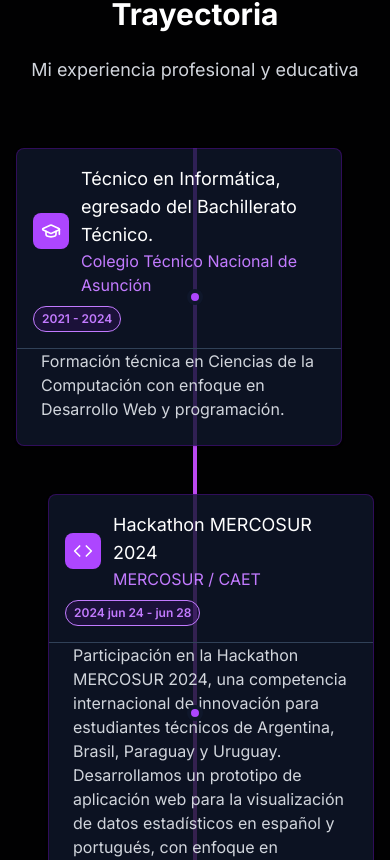
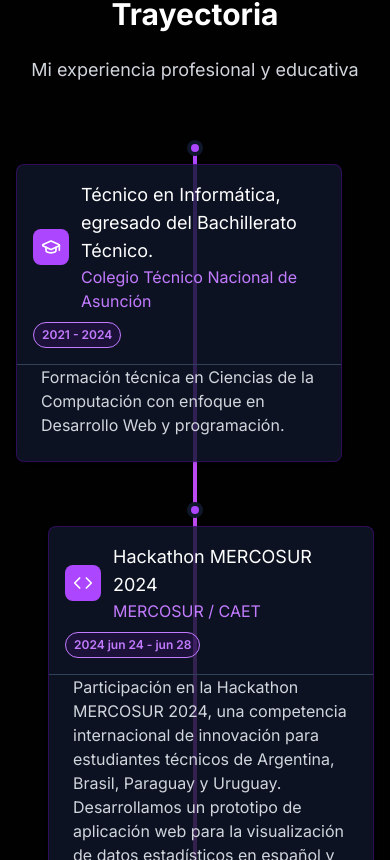
Before and after one commit to Pumkingpie/webPortfolio, a Next.js app: page / in a window 390 px wide. Shown: the part 3844-4704 px from the top of the page. Built offline with nearby package versions, Linux system fonts and the light colour scheme.

Commit message:
fixeo del experiencie: los pines esta en mejor posicion

```diff
--- a/components/sections/Experiencie.tsx
+++ b/components/sections/Experiencie.tsx
@@ -34,8 +34,12 @@
                             viewport={{ once: true }}
                             className={`relative flex items-center mb-12 ${index % 2 === 0 ? "justify-start" : "justify-end"}`}
                         >
+                            {/* Pin centrado y alineado con la barra en móvil */}
+                            <div className="md:hidden absolute left-1/2 -top-2 transform -translate-x-1/2 z-10">
+                                <div className="w-4 h-4 bg-purple-500 rounded-full border-4 border-slate-900"></div>
+                            </div>
                             <div className={`w-full md:w-5/12 ${index % 2 === 0 ? "pr-8" : "pl-8"}`}>
-                                <Card className="bg-slate-900/80 border border-purple-700/30 shadow-lg">
+                                <Card className="bg-slate-900/80 border border-purple-700/30 shadow-lg mt-4 md:mt-0">
                                     <CardHeader>
                                         <div className="flex items-center mb-2">
                                             <div className="p-2 bg-purple-500 rounded-lg mr-3">
@@ -55,8 +59,8 @@
                                     </CardContent>
                                 </Card>
                             </div>
-
-                            <div className="absolute left-1/2 transform -translate-x-1/2 w-4 h-4 bg-purple-500 rounded-full border-4 border-slate-900"></div>
+                            {/* Pin solo en md+ (posición original) */}
+                            <div className="hidden md:block absolute left-1/2 transform -translate-x-1/2 w-4 h-4 bg-purple-500 rounded-full border-4 border-slate-900"></div>
                         </motion.div>
                     ))}
                 </div>
```
